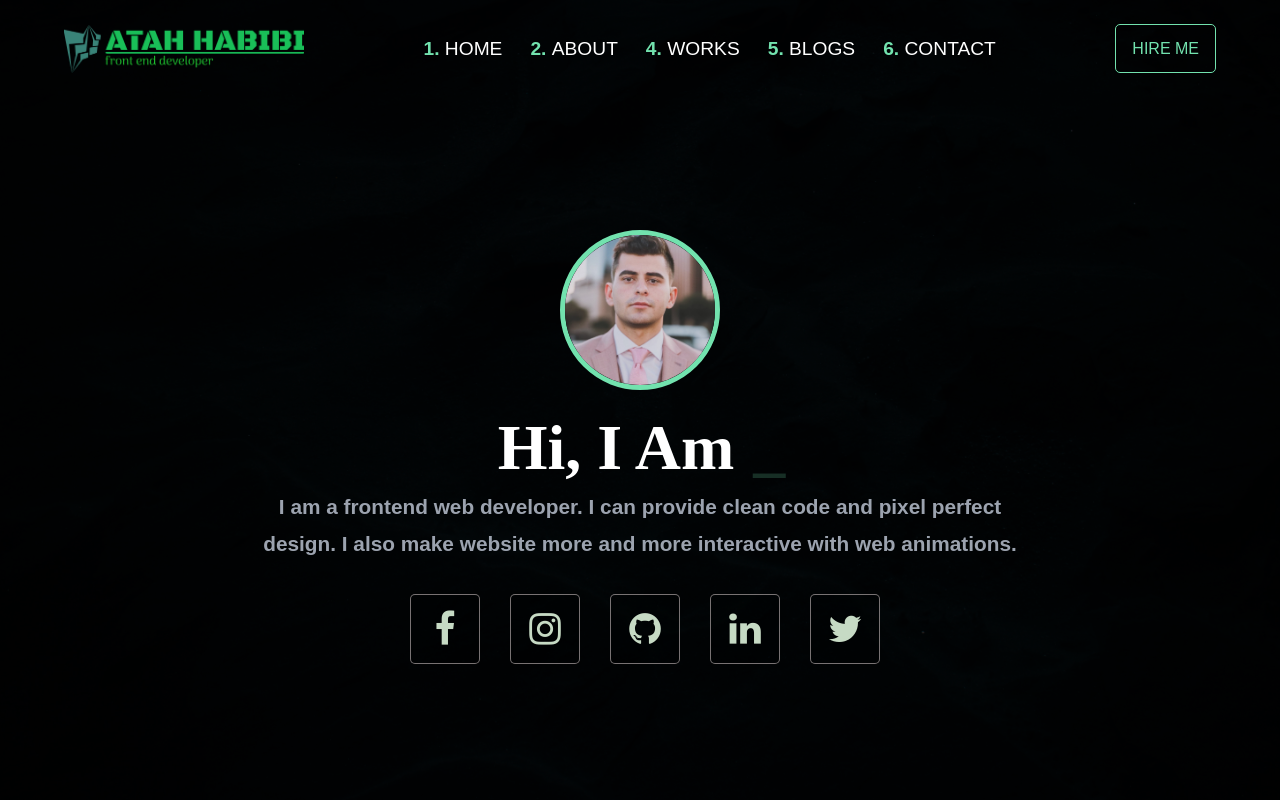
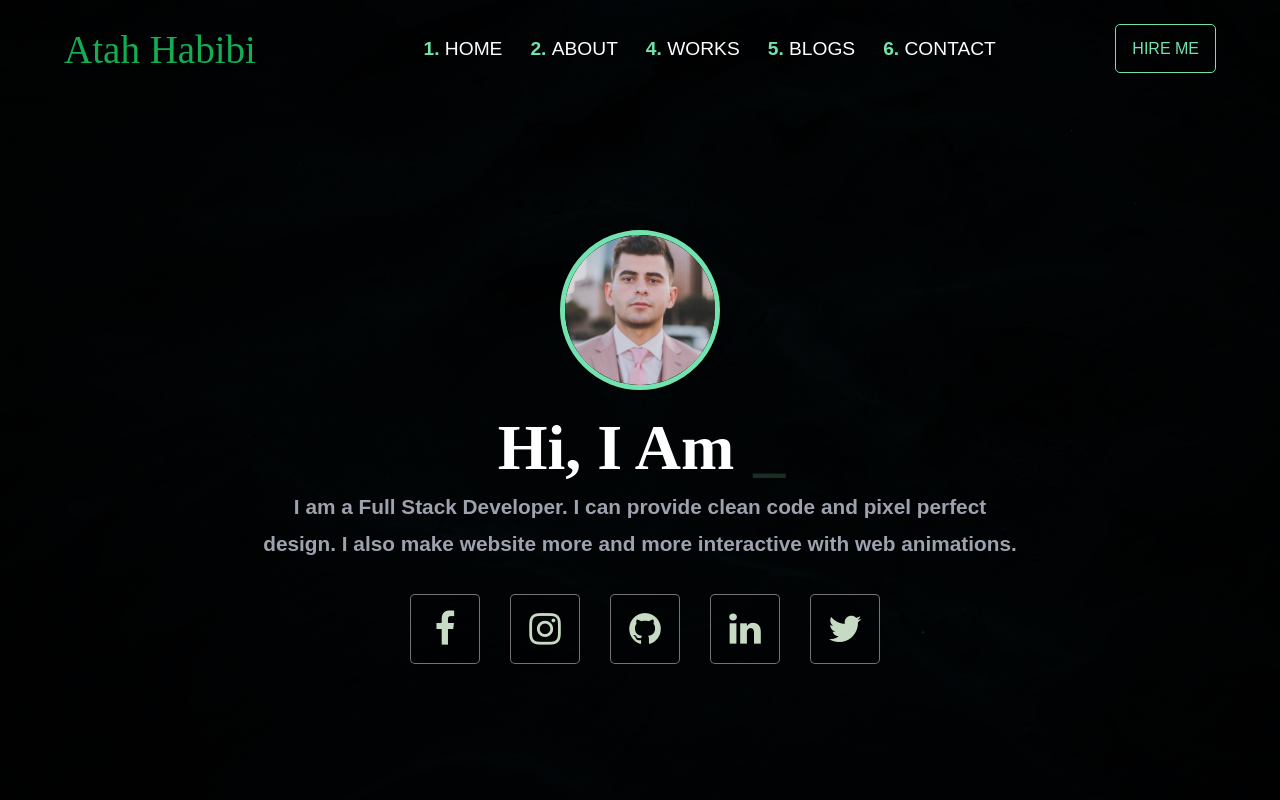
Before and after one commit to Atahhabibi/ATAH-HABIBI-PORTFOLIO, a React (Vite) app: page / in a window 1280 px wide. Shown: the top 800 px of the page. Built offline with nearby package versions, Linux system fonts and the light colour scheme; a web font is replaced by a local one.

Commit message:
some change

```diff
--- a/src/components/HeroSection.jsx
+++ b/src/components/HeroSection.jsx
@@ -44,7 +44,7 @@ const HeroSection = () => {
           </h4>
 
           <p className="text">
-            I am a frontend web developer. I can provide clean code and pixel
+            I am a Full Stack Developer. I can provide clean code and pixel
             perfect design. I also make website more and more interactive with
             web animations.
           </p>
--- a/src/components/Navbar.jsx
+++ b/src/components/Navbar.jsx
@@ -37,7 +37,9 @@ const Navbar = () => {
       <div className="main-nav section-center">
         <div className="nav-heading">
           <a href="#home" className="name">
-            <img src={atahLogo} alt="" className="img logo-img" />
+           <h2 className="img logo-img">Atah Habibi</h2>
+           {/* <img src={atahLogo} alt="" className="img logo-img" /> */}
+
           </a>
 
           <button className="toggle-btn btn btn-1" onClick={openSidebar}>
--- a/src/components/Sidebar.jsx
+++ b/src/components/Sidebar.jsx
@@ -18,7 +18,9 @@ const Sidebar = () => {
       }
     >
       <div className="sidebar-header">
-        <img src={atahLogo} alt="" className="img sidebar-logo" />
+      <h2 className="img logo-img">Atah Habibi</h2>
+
+        {/* <img src={atahLogo} alt="" className="img sidebar-logo" /> */}
         <button className="close-btn" onClick={closeSidebar}>
           <AiFillCloseCircle />
         </button>
```
Also changed, not shown: src/images/atah-img.jpg.
